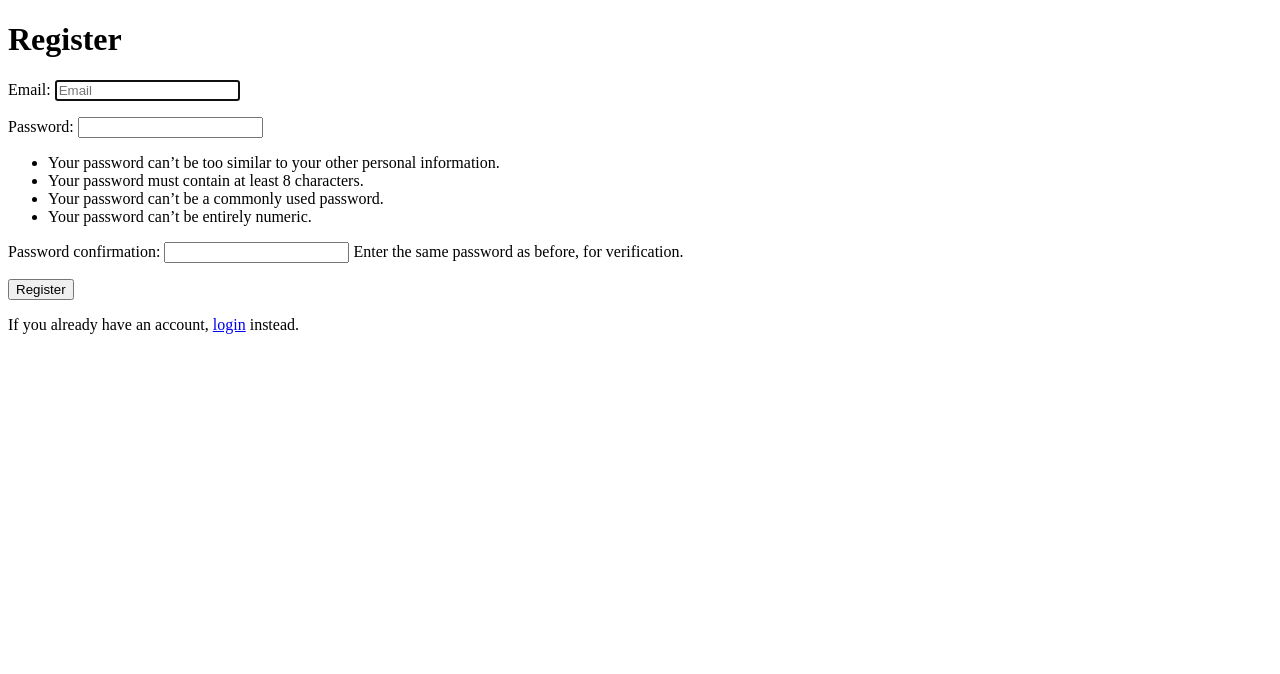
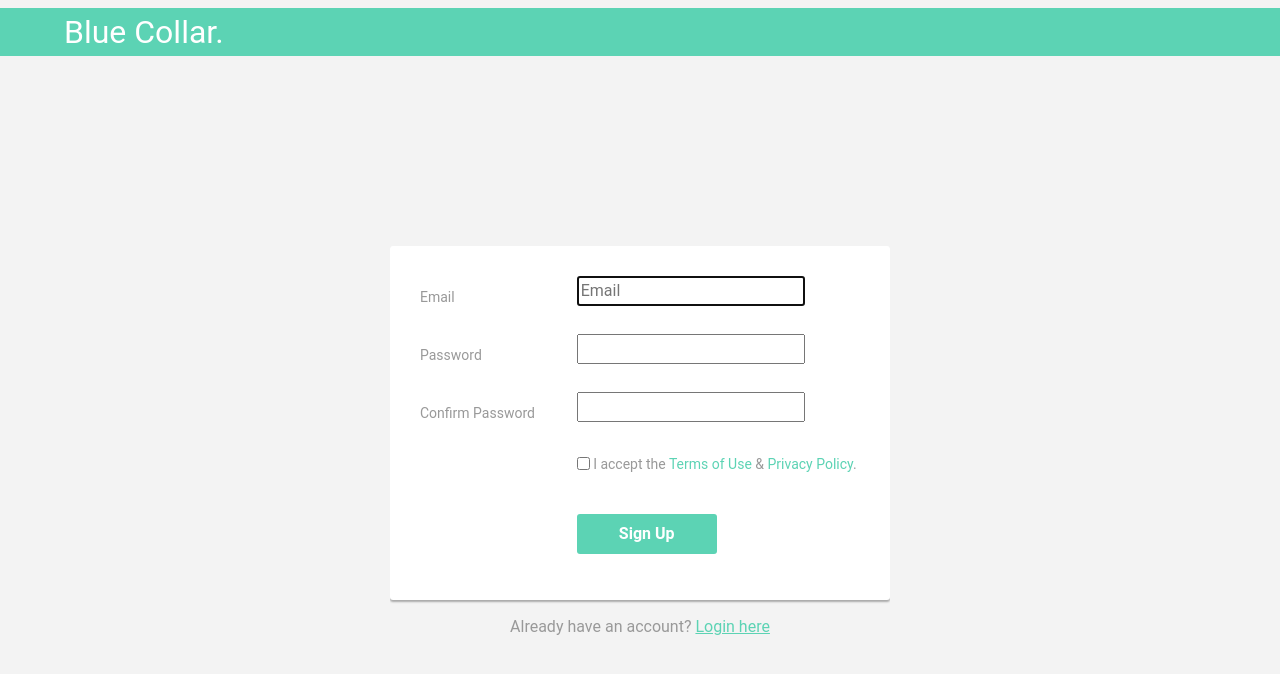
Before and after one commit to NIrajan-15/Blue-Collar, a Django app: page /signup/ in a window 1280 px wide. Shown: the top 674 px of the page. Run offline with Django 4.2, Linux system fonts and the light colour scheme; some libraries are stand-ins or nearby versions.

Commit message:
some changes

```diff
--- a/App/Job/filters.py
+++ b/App/Job/filters.py
@@ -6,5 +6,5 @@ from .models import *
 class JobsFilter(django_filters.FilterSet):
     note = CharFilter(field_name='name',lookup_expr='icontains')
     class Meta:
-        model = Jobs
+        model = Job
         fields= ['city','state','country','zip_code']
--- a/App/Job/forms.py
+++ b/App/Job/forms.py
@@ -20,6 +20,11 @@ class CreateuserForm(UserCreationForm):
             user.save()
         return user
 
+class UserProfileForm(forms.ModelForm):
+    class meta:
+        model = models.UserProfile
+        fields = '__all__'
+
 class JobTypeForm(forms.Form):
 
     job_choices = [('part-time','part-time'),('full-time','full-time'),('contract','contract')]
--- a/App/Job/templates/Job/SignUp.html
+++ b/App/Job/templates/Job/SignUp.html
@@ -1,11 +1,150 @@
+
+
+
 <!DOCTYPE html>
-<div class="container py-5">
-	<h1>Register</h1>
-	<form method="POST">
+<html lang="en">
+<head>
+<meta charset="utf-8">
+<meta name="viewport" content="width=device-width, initial-scale=1.0>
+<link rel="stylesheet" href="https://fonts.googleapis.com/css?family=Roboto:400,700">
+<title>SignUp Page</title>
+<link rel="stylesheet" href="https://stackpath.bootstrapcdn.com/bootstrap/4.5.0/css/bootstrap.min.css">
+<link rel="stylesheet" href="https://maxcdn.bootstrapcdn.com/font-awesome/4.7.0/css/font-awesome.min.css">
+<script src="https://code.jquery.com/jquery-3.5.1.min.js"></script>
+<script src="https://cdn.jsdelivr.net/npm/popper.js@1.16.0/dist/umd/popper.min.js"></script>
+<script src="https://stackpath.bootstrapcdn.com/bootstrap/4.5.0/js/bootstrap.min.js"></script>
+<style>
+body {
+	color: #999;
+	background: #f3f3f3;
+	font-family: 'Roboto', sans-serif;
+}
+.form-control {
+	border-color: #eee;
+	min-height: 41px;
+	box-shadow: none !important;
+}
+.form-control:focus {
+	border-color: #5cd3b4;
+}
+.form-control, .btn {
+	border-radius: 3px;
+}
+.signup-form {
+	width: 500px;
+	margin: 0 auto;
+	padding: 30px 0;
+}
+.signup-form h2 {
+	color: #333;
+	margin: 0 0 30px 0;
+	display: inline-block;
+	padding: 0 30px 10px 0;
+	border-bottom: 3px solid #5cd3b4;
+}
+.signup-form form {
+	color: #999;
+	border-radius: 3px;
+	margin-bottom: 15px;
+	background: #fff;
+	box-shadow: 0px 2px 2px rgba(0, 0, 0, 0.3);
+	padding: 30px;
+}
+.signup-form .form-group row {
+	margin-bottom: 20px;
+}
+.signup-form label {
+	font-weight: normal;
+	font-size: 14px;
+	line-height: 2;
+
+}
+.signup-form input[type="checkbox"] {
+	position: relative;
+	top: 1px;
+}
+.signup-form .btn {
+	font-size: 16px;
+	font-weight: bold;
+	background: #5cd3b4;
+	border: none;
+	margin-top: 20px;
+	min-width: 140px;
+}
+.signup-form .btn:hover, .signup-form .btn:focus {
+	background: #41cba9;
+	outline: none !important;
+}
+.signup-form a {
+	color: #5cd3b4;
+	text-decoration: underline;
+}
+.signup-form a:hover {
+	text-decoration: none;
+}
+.signup-form form a {
+	color: #5cd3b4;
+	text-decoration: none;
+}
+.signup-form form a:hover {
+	text-decoration: underline;
+}
+
+.already,.form{
+	font-size: medium;
+	overflow-x: hidden;
+}
+.nameRow{
+	height: 6vh;
+	width: 100vw;
+	background-color: #5cd3b4;
+	color: white;
+	padding-left: 5vw;
+	font-size: xx-large;
+	margin-bottom: 20vh;
+}
+
+.signup{
+	text-align: center;
+}
+</style>
+</head>
+<body>
+	<div class="nameRow">
+		<h2></h2>Blue Collar.
+	</div>
+<div class="signup-form form">
+    <form action="." method="POST" class="form-horizontal">
 		{% csrf_token %}
-		{{ form.as_p}}
-		<button class="btn btn-primary" type="submit">Register</button>
-	</form>
-	<p class="text-center">If you already have an account, <a href="/login">login</a> instead.</p>
+
+        <div class="form-group row">
+			<label class="col-form-label col-4">Email</label>
+			<div class="col-8">
+                {{form.username}}
+            </div>
+        </div>
+
+		<div class="form-group row">
+			<label class="col-form-label col-4">Password</label>
+			<div class="col-8">
+                {{form.password1}}
+            </div>
+        </div>
+		<div class="form-group row">
+			<label class="col-form-label col-4">Confirm Password</label>
+			<div class="col-8">
+                {{form.password2}}
+            </div>
+        </div>
+
+		<div class="form-group row">
+			<div class="col-8 offset-4">
+				<p><label class="form-check-label"><input type="checkbox" required="required"> I accept the <a href="#">Terms of Use</a> &amp; <a href="#">Privacy Policy</a>.</label></p>
+				<button type="submit" class="btn btn-primary btn-lg">Sign Up</button>
+			</div>
+		</div>
+    </form>
+	<div class="text-center already">Already have an account? <a href="{% url 'login' %}">Login here</a></div>
 </div>
+</body>
 </html>
```
Also changed, not shown: App/Job/admin.py (added, +7 -0 lines), App/Job/models.py (+27 -1 lines), App/Job/templates/Job/SignIn.html (+6 -2 lines), App/Job/templates/Job/base.html (+9 -4 lines), App/Job/migrations/0001_initial.py, App/Job/migrations/0002_alter_userprofile_created_at.py (added), App/Job/migrations/0003_remove_userprofile_created_at.py (added), App/Job/migrations/0004_userprofile_user.py (added), App/db.sqlite3.
